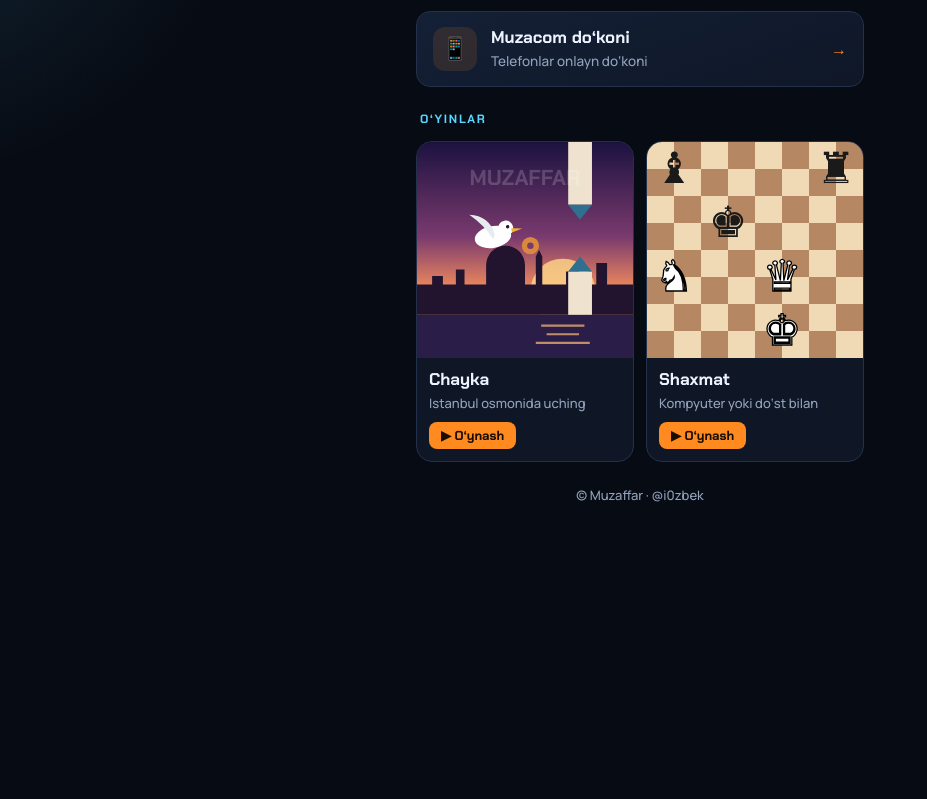
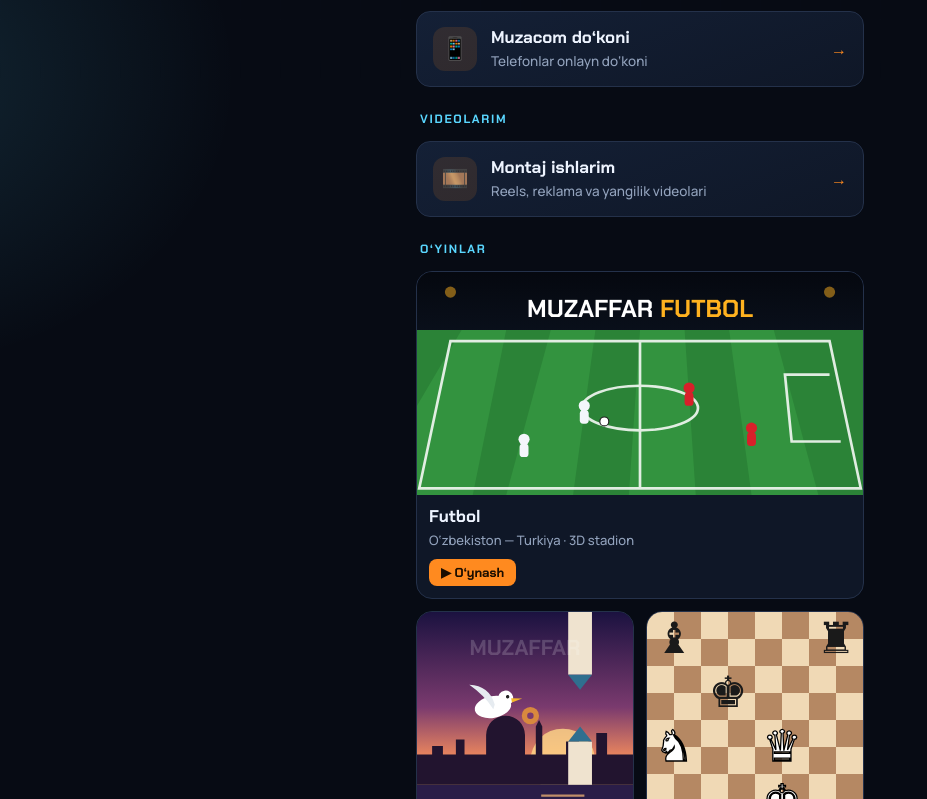
Before and after one commit to muzaffarkarshiev/muzacom, a plain HTML site: page bio/index.html in a window 1280 px wide. Shown: the part 541-1340 px from the top of the page, without its empty margins (0-927 px from the left). Before the commit the page ends 1076 px from the top, so only its background shows below. Drawn offline with Linux system fonts and the light colour scheme.

Commit message:
Add video section with link to video works
Added a new section for videos with a link to video works.

```diff
--- a/bio/index.html
+++ b/bio/index.html
@@ -43,6 +43,7 @@ h1{font:700 30px/1.1 var(--display);margin:6px 0 0;letter-spacing:.01em}
 .link.main{background:linear-gradient(135deg,#ff8a1f,#ff5a3c);border:0;color:#1a0d00}
 .link.main small{color:#3a1a00}.link.main .em{background:rgba(255,255,255,.25)}.link.main .arr{color:#1a0d00}
 .games{display:grid;grid-template-columns:1fr 1fr;gap:12px}
+.game.wide{grid-column:1/-1}.game.wide svg{aspect-ratio:2}
 .game{border-radius:16px;overflow:hidden;border:1px solid var(--line);background:var(--panel);display:flex;flex-direction:column;transition:transform .15s,border-color .15s}
 .game:hover{transform:translateY(-3px);border-color:var(--acc)}
 .game svg{display:block;width:100%;height:auto;aspect-ratio:1}
@@ -80,8 +81,26 @@ footer{text-align:center;color:var(--muted);font-size:13px;margin-top:10px}
   <a class="link" href="../">
     <span class="em">📱</span><span><b>Muzacom do‘koni</b><small>Telefonlar onlayn do‘koni</small></span><span class="arr">→</span></a>
 
+  <div class="label">VIDEOLARIM</div>
+  <a class="link" href="../video/">
+    <span class="em">🎞️</span><span><b>Montaj ishlarim</b><small>Reels, reklama va yangilik videolari</small></span><span class="arr">→</span></a>
+
   <div class="label">O‘YINLAR</div>
   <div class="games">
+    <a class="game wide" href="../futbol/">
+      <svg viewBox="0 0 400 200" aria-hidden="true">
+        <defs><linearGradient id="nt" x1="0" y1="0" x2="0" y2="1"><stop offset="0" stop-color="#05080f"/><stop offset="1" stop-color="#16243a"/></linearGradient></defs>
+        <rect width="400" height="200" fill="url(#nt)"/>
+        <g fill="#ffb21f" opacity=".5"><circle cx="30" cy="18" r="5"/><circle cx="370" cy="18" r="5"/></g>
+        <path d="M0 52h400v148H0z" fill="#2b8337"/>
+        <g fill="#33933f"><path d="M40 52h40L50 200H0V120z"/><path d="M120 52h40l-20 148h-60z"/><path d="M200 52h40l10 148h-60z"/><path d="M280 52h40l40 148h-60z"/></g>
+        <g fill="none" stroke="#f4f8f4" stroke-width="2.4" opacity=".9"><path d="M30 62h340l28 132H2z"/><path d="M200 62v132"/><ellipse cx="200" cy="122" rx="52" ry="20"/><path d="M370 92h-40l6 60h44"/></g>
+        <g><circle cx="150" cy="120" r="5" fill="#f4f6fb"/><rect x="146" y="124" width="8" height="12" rx="3" fill="#f4f6fb"/><circle cx="244" cy="104" r="5" fill="#d8202a"/><rect x="240" y="108" width="8" height="12" rx="3" fill="#d8202a"/><circle cx="300" cy="140" r="5" fill="#d8202a"/><rect x="296" y="144" width="8" height="12" rx="3" fill="#d8202a"/><circle cx="96" cy="150" r="5" fill="#f4f6fb"/><rect x="92" y="154" width="8" height="12" rx="3" fill="#f4f6fb"/></g>
+        <circle cx="168" cy="134" r="4" fill="#fff" stroke="#222"/>
+        <text x="200" y="40" text-anchor="middle" font-family="Chakra Petch,sans-serif" font-weight="700" font-size="22" fill="#fff">MUZAFFAR <tspan fill="#ffb21f">FUTBOL</tspan></text>
+      </svg>
+      <div class="t"><b>Futbol</b><small>O‘zbekiston — Turkiya · 3D stadion</small><br><span class="play">▶ O‘ynash</span></div>
+    </a>
     <a class="game" href="../chayka/">
       <svg viewBox="0 0 200 200" aria-hidden="true">
         <defs><linearGradient id="sky" x1="0" y1="0" x2="0" y2="1"><stop offset="0" stop-color="#1b1240"/><stop offset=".55" stop-color="#7a3a6e"/><stop offset=".85" stop-color="#f08a5d"/><stop offset="1" stop-color="#ffc26b"/></linearGradient></defs>
```
